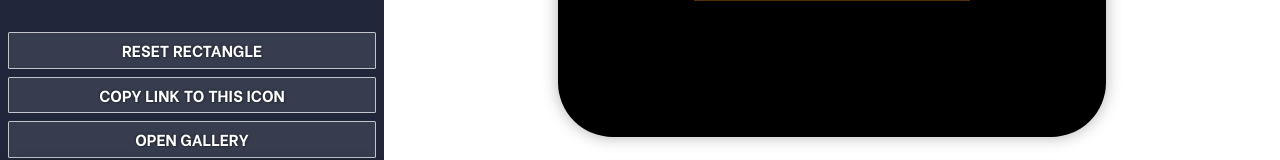
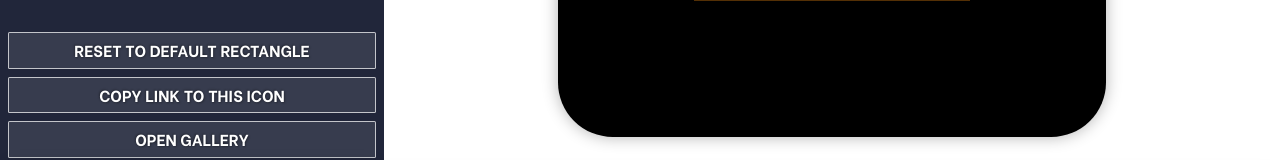
Before and after one commit to Niekes/geometrica, a Vue app: page / in a window 1280 px wide. Shown: the part 572-732 px from the top of the page. Built offline with nearby package versions, Linux system fonts and the light colour scheme; no server answers.

Commit message:
Improve faq page

```diff
--- a/src/i18n/languages/en.js
+++ b/src/i18n/languages/en.js
@@ -49,9 +49,7 @@ export default {
         radiusY: 'Radius Y: {n}px',
         rectangles: 'Rectangles',
         reset: 'Reset',
-        resetCircle: 'Reset circle',
-        resetPolygon: 'Reset polygon',
-        resetRectangle: 'Reset rectangle',
+        resetShape: 'Reset to default {shape}',
         sides: 'Sides',
         sidesN: 'Sides: {n}',
         size: 'Size',
@@ -85,6 +83,6 @@ export default {
         copyright: 'Who owns the copyright?',
         copyrightParagraph: 'You own the copyright to any image that you created using geometrica.niekes.com.',
         about: 'About',
-        aboutParagraph: 'My name is Stefan Nieke, I am a Front-end Engineer and a UI/UX Designer based in Berlin, Germany. If you want we can connect on social media. Please check <a style="color:#000" target="_blank" href="https://www.niekes.com">niekes.com</a>.',
+        aboutParagraph: 'My name is Stefan Nieke, I am a Front-end Engineer and a UI/UX Designer based in Berlin, Germany. If you want we can connect on social media. Please see: <ul><li><a style="color:#000" target="_blank" href="https://www.instagram.com/geometrica.niekes">Instagram</a></li><li><a style="color:#000" target="_blank" href="https://www.pinterest.de/niekest">Pinterest</a></li><li><a style="color:#000" target="_blank" href="https://dribbble.com/niekes">Dribbble</a></li></ul>.',
     },
 };
--- a/src/views/Home.vue
+++ b/src/views/Home.vue
@@ -46,18 +46,9 @@
             </div>
             <div class="control__actions">
                 <base-button
-                    v-if="selectedShape === 'rect'"
-                    :text="$t('home.resetRectangle').toUpperCase()"
-                    @click.native="reset"
-                />
-                <base-button
-                    v-if="selectedShape === 'circle'"
-                    :text="$t('home.resetCircle').toUpperCase()"
-                    @click.native="reset"
-                />
-                <base-button
-                    v-if="selectedShape === 'polygon'"
-                    :text="$t('home.resetPolygon').toUpperCase()"
+                    :text="$t('home.resetShape', {
+                        shape: shapeMap.get(selectedShape)
+                    }).toUpperCase()"
                     @click.native="reset"
                 />
                 <base-button
@@ -141,6 +132,11 @@ export default {
             circle: Object.assign({}, config.shapes.circle),
             polygon: Object.assign({}, config.shapes.polygon),
             selectedShape: config.shapes.selected,
+            shapeMap: new Map([
+                ['rect', 'rectangle'],
+                ['circle', 'circle'],
+                ['polygon', 'polygon'],
+            ]),
             shapes: [
                 { name: 'rect' },
                 { name: 'circle' },
```
